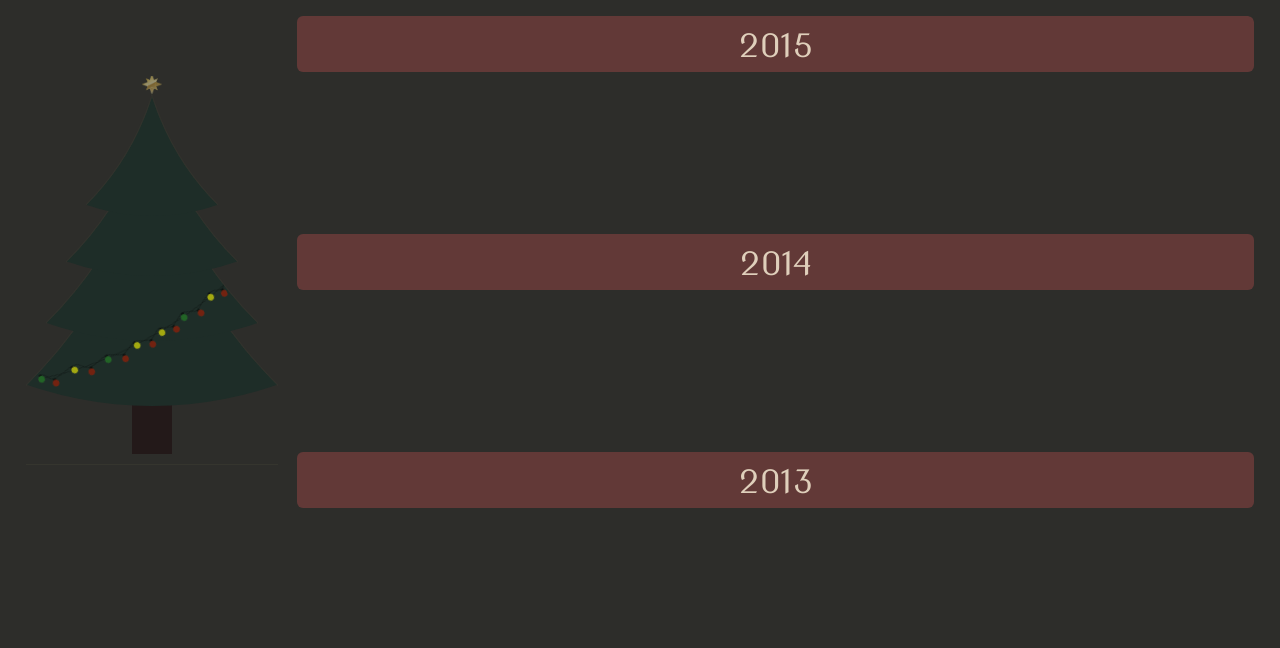
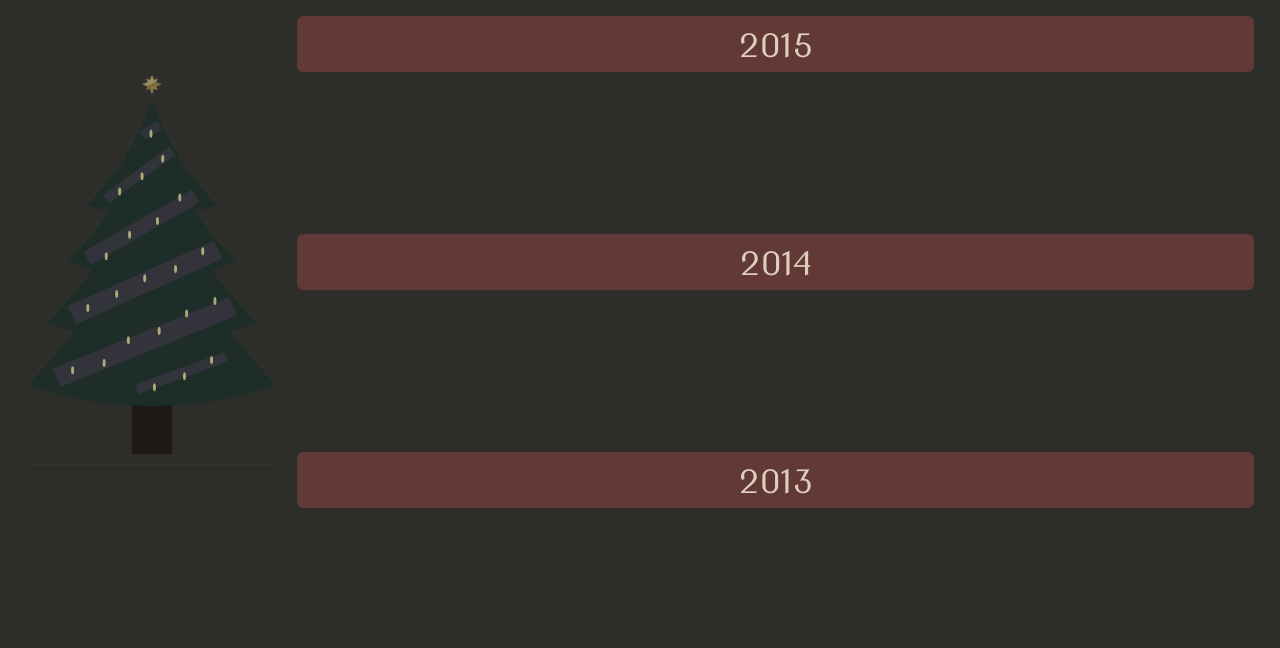
Before and after one commit to kevinvanoevelen/kerst, a plain HTML site: page index.html in a window 1280 px wide. Shown: the part 152-800 px from the top of the page. Drawn offline with Linux system fonts and the light colour scheme; a web font is replaced by a local one.

Commit message:
finished the x-mas lights

```diff
--- a/css/tree.css
+++ b/css/tree.css
@@ -222,9 +222,8 @@ section .article_02 .side_item_05 {
 	height: 55px;
 	margin: 0px auto;
 	/*box-shadow: 0px 0px 2px 1px rgba(245,245,155,0.1);*/
-	background: rgba(35,25,25,1);
+	background: rgba(30,25,20,1);
 }
-
 
 
 /* top */
@@ -271,7 +270,7 @@ section .article_02 .side_item_05 {
 	background-size: cover;
 }
 
-.garland {
+/*.garland {
 	position: absolute;
 	top: 205px;
 	left: 5px;
@@ -281,4 +280,82 @@ section .article_02 .side_item_05 {
 	background-size: cover;
 	transform: rotate(-25deg);
 	opacity: 0.6;
+}*/
+
+
+/* lights */
+/* ****** */
+.lightbands {
+	position: absolute;
+	background: rgba(222,111,222,0.1);
 }
+.lightband_01 {
+	top: 54px;
+	left: 116px;
+	width: 20px;
+	height: 10px;
+	transform: rotate(-31deg);
+	transform-origin: 1px;
+}
+
+/*.lightband_02 {
+	top: 75px;
+	left: 102px;
+	width: 42px;
+	height: 10px;
+	transform: rotate(-30deg);
+	transform-origin: 10px;
+}*/
+
+.lightband_02 {
+	top: 112px;
+	left: 78px;
+	width: 82px;
+	height: 10px;
+	transform: rotate(-36deg);
+	transform-origin: 10px;
+}
+
+.lightband_03 {
+	top: 170px;
+	left: 60px;
+	width: 125px;
+	height: 15px;
+	transform: rotate(-30deg);
+	transform-origin: 10px;
+}
+
+.lightband_04 {
+	top: 225px;
+	left: 45px;
+	width: 160px;
+	height: 20px;
+	transform: rotate(-24deg);
+	transform-origin: 10px;
+}
+
+.lightband_05 {
+	top: 288px;
+	left: 30px;
+	width: 190px;
+	height: 20px;
+	transform: rotate(-22deg);
+	transform-origin: 10px;
+}
+
+.lightband_06 {
+	top: 305px;
+	left: 110px;
+	width: 95px;
+	height: 10px;
+	transform: rotate(-20deg);
+	transform-origin: 10px;
+}
+
+.lights {
+	position: absolute;
+	width: 3px;
+	height: 8px;
+	border-radius: 50%;
+	background: rgba(254,252,162,0.6);
+}
--- a/index.html
+++ b/index.html
@@ -112,7 +112,13 @@
 						</aside>
 
 						<div class="star"></div>
-						<div class="garland"></div>
+						<!-- <div class="garland"></div> -->
+						<div class="lightbands lightband_01" id="lightband_01"></div>
+						<div class="lightbands lightband_02" id="lightband_02"></div>
+						<div class="lightbands lightband_03" id="lightband_03"></div>
+						<div class="lightbands lightband_04" id="lightband_04"></div>
+						<div class="lightbands lightband_05" id="lightband_05"></div>
+						<div class="lightbands lightband_06" id="lightband_06"></div>
 
 					</article>
 
@@ -145,6 +151,8 @@
 
 		<script src="js/lib.js" type="text/javascript"></script>
 
+		<script src="js/tree.js" type="text/javascript"></script>
+
 		<script src="js/main_script.js" type="text/javascript"></script>
 
 	</body>
--- a/js/main_script.js
+++ b/js/main_script.js
@@ -48,8 +48,7 @@ function check_img() {
 		img_loc.style.background = "#6F5A55";
 		img_loc.style.border = "1px solid rgba(65,25,12,0)";
 
-		set_shadow();
-		setTimeout(function() { set_radius(); },1600)
+		setTimeout(function() { set_radius(); set_shadow();},1600)
 
 	} else {
 
--- /dev/null
+++ b/js/tree.js
@@ -0,0 +1,66 @@
+
+
+
+// lights
+// *******
+function christmas_lights() {
+
+	var lightbands = document.getElementsByClassName('lightbands');
+
+	for (var i = 0; i < lightbands.length; i++) {
+
+		var get_transform = function() {
+
+			var styles = window.getComputedStyle(lightband);
+			var rotation = styles.getPropertyValue("transform");
+
+			var rot_arr = rotation.split(',');
+			var rot_arr_aid = rot_arr[0].split('(');
+
+			rot_deg = rot_arr_aid[0] + "(" + (rot_arr_aid[1]*1) + "," + (rot_arr[1]*(-1)) + "," + (rot_arr[2]*(-1)) + "," + (rot_arr[3]*(1)) + "," + rot_arr[4] + "," + rot_arr[5];
+
+		};
+
+		var lightband = lightbands[i];
+
+		var rot_deg = {};
+
+		var width = lightband.clientWidth;
+		var height = lightband.clientHeight;
+
+		get_transform();
+
+		var extra = Math.floor(Math.random()*2)*5;
+		var lights_num = Math.floor((width/(35+extra))+1);
+
+		var pos_sect = width/(lights_num*2);
+		var pos = 0;
+
+		for (var n = 0; n < lights_num; n++) {
+
+			pos = pos + pos_sect;
+
+			var light = document.createElement('div');
+			lightband.appendChild(light);
+			light.classList.add('lights');
+			light.id = "light_" + n;
+
+			var height_rand = Math.ceil(Math.random()*(height*0.75)-n*2);
+
+			light.style.top = (height_rand) + "px";
+
+			if (lights_num === 1) {
+				light.style.left = (pos/2+2) + "px";
+			} else {
+				light.style.left = (pos) + "px";
+			};
+
+			light.style.transform = rot_deg;
+
+			pos = pos + pos_sect;
+
+		};
+
+	};
+
+}; christmas_lights();
```
